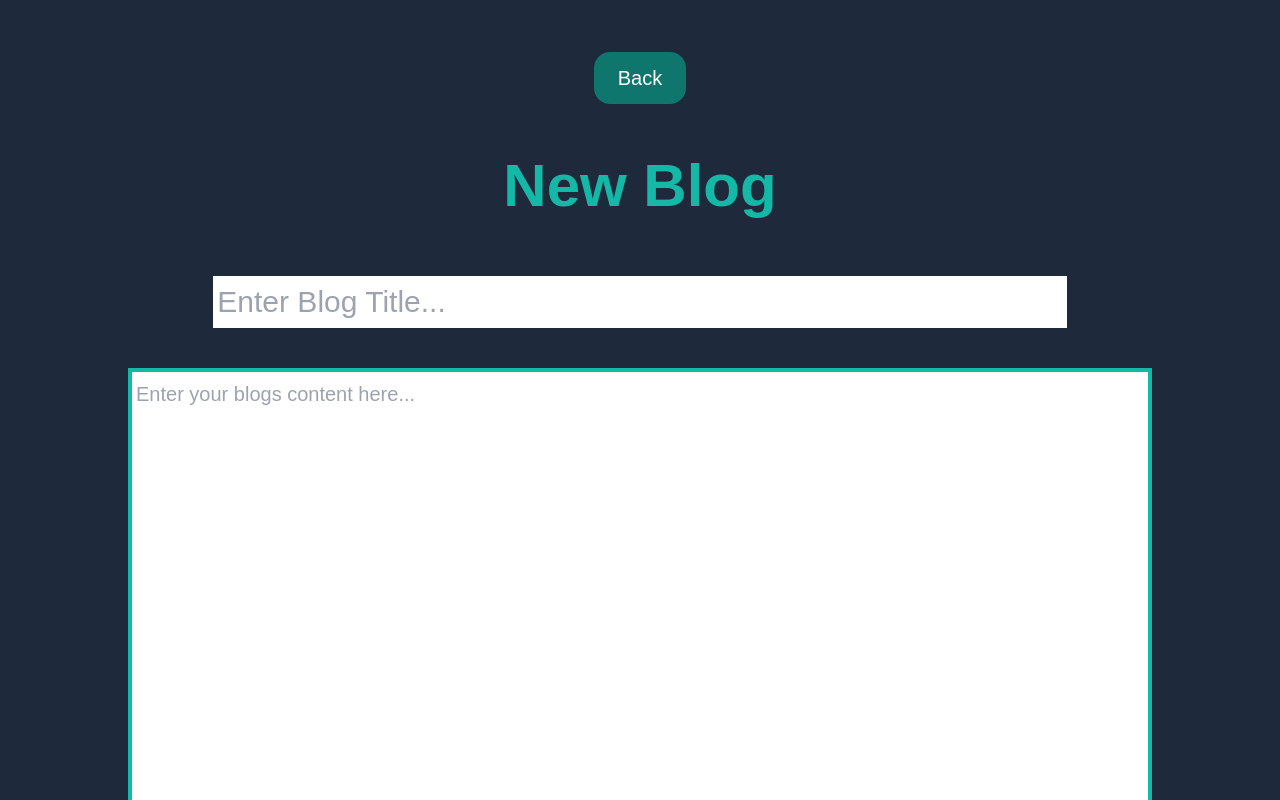
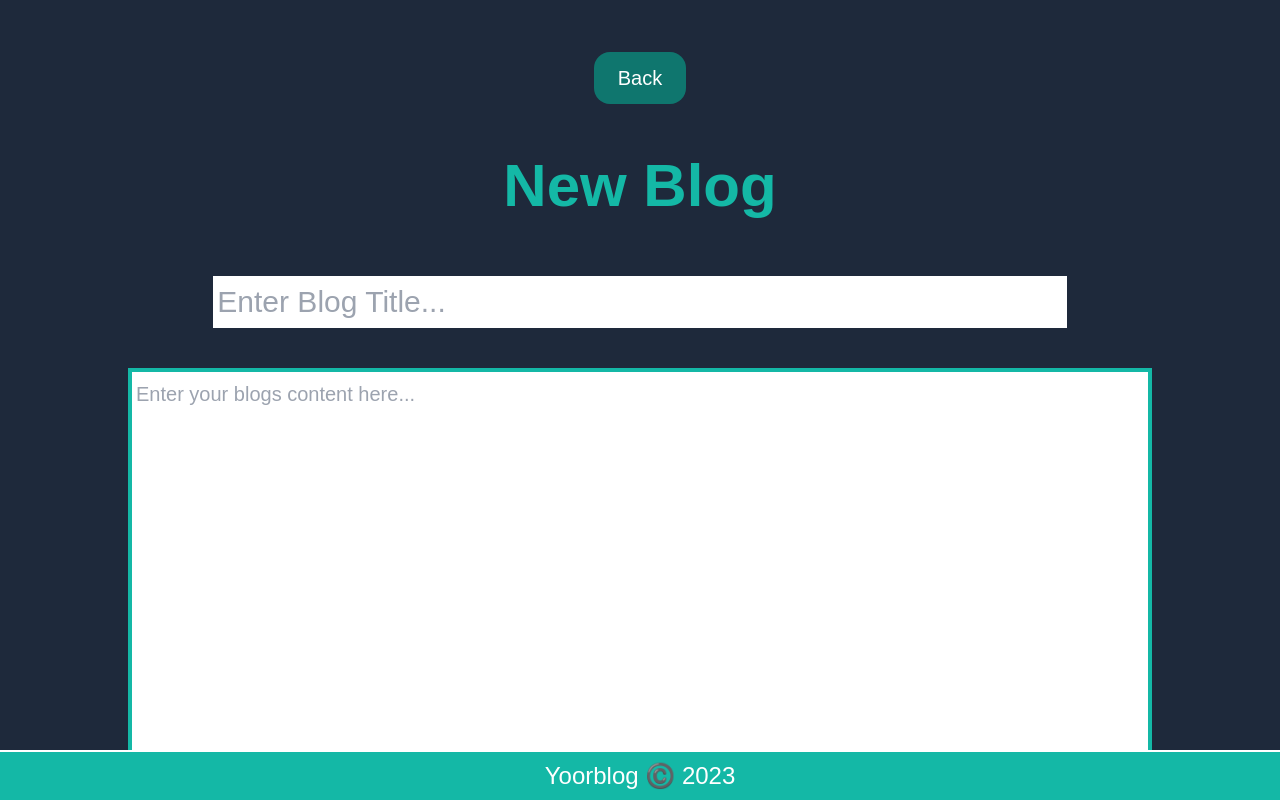
Before and after one commit to grassfedavocado/yoorblog, a Next.js app: page /blog in a window 1280 px wide. Shown: the top 800 px of the page. Built offline with nearby package versions, Linux system fonts and the light colour scheme.

Commit message:
styling fixes with better wrapping in containers

```diff
--- a/app/blog/[id]/page.tsx
+++ b/app/blog/[id]/page.tsx
@@ -2,6 +2,7 @@ import db from "@/utils/database";
 import { clerkClient } from "@clerk/nextjs/server";
 import NavbarWithBack from "@/components/server/navbarWithBack";
 import { User } from "@clerk/nextjs/dist/server";
+import Footer from "@/components/server/footer";
 
 type Props = {
   params: {
@@ -25,14 +26,14 @@ export default async function Blog({ params }: Props) {
   const paragraphs = post?.content.split(/\r?\n/).filter((p) => p != "");
 
   return (
-    <main className="flex h-screen flex-col bg-slate-800 text-white">
-      <div className="h-max pb-6">
+    <main className="bg-slate-800 text-center text-white">
+      <div className="flex flex-grow flex-col">
         <NavbarWithBack />
-        <p className="mb-6 text-center text-lg font-bold text-teal-500 md:mb-12 md:text-4xl">
+        <p className="mb-6 text-lg font-bold text-teal-500 md:mb-12 md:text-4xl">
           Blog Post {post?.title}
         </p>
 
-        <div className="text-md mb-6 text-center md:text-2xl">
+        <div className="text-md mb-6 md:text-2xl">
           <p className="text-white-500 font-bold">
             Author:{" "}
             <span className="inline font-normal text-teal-500">{user?.username ?? "N/A"}</span>
@@ -42,12 +43,14 @@ export default async function Blog({ params }: Props) {
         {paragraphs?.map((paragraph, index) => (
           <p
             key={index}
-            className="text-white-500 mx-10 mb-12 indent-10 text-sm md:mx-44 md:indent-32 md:text-xl"
+            className="text-white-500 mx-10 mb-8 text-start indent-10 text-sm md:mx-44 md:indent-32 md:text-xl"
           >
             {paragraph}
           </p>
         ))}
       </div>
+
+      <Footer />
     </main>
   );
 }
--- a/app/blog/page.tsx
+++ b/app/blog/page.tsx
@@ -1,11 +1,15 @@
 import NavbarWithBack from "@/components/server/navbarWithBack";
 import NewBlogForm from "@/components/client/NewBlogForm";
+import Footer from "@/components/server/footer";
 
 export default function Blog() {
   return (
-    <div className="flex h-max flex-col items-center bg-slate-800">
-      <NavbarWithBack />
-      <NewBlogForm />
-    </div>
+    <main className="bg-slate-800">
+      <div className="flex flex-grow flex-col justify-center text-center">
+        <NavbarWithBack />
+        <NewBlogForm />
+        <Footer />
+      </div>
+    </main>
   );
 }
--- a/app/page.tsx
+++ b/app/page.tsx
@@ -1,12 +1,14 @@
 import Navbar from "@/components/server/navbar";
 import Body from "@/components/server/body";
+import Footer from "@/components/server/footer";
 
 export default function Home() {
   return (
-    <main className="flex h-screen flex-col bg-slate-800">
+    <main className="flex h-max flex-col bg-slate-800">
       <Navbar />
       {/* @ts-expect-error Async Server Component */}
       <Body />
+      <Footer />
     </main>
   );
 }
--- a/components/client/NewBlogForm.tsx
+++ b/components/client/NewBlogForm.tsx
@@ -50,7 +50,7 @@ export default function NewBlogForm() {
   }
 
   return (
-    <div className="flex h-screen w-screen flex-col items-center">
+    <div className="flex h-screen flex-col items-center">
       <h1 className="mb-10 text-5xl font-bold text-teal-500 md:text-6xl">New Blog</h1>
       <Input
         value={title}
--- a/components/server/body.tsx
+++ b/components/server/body.tsx
@@ -20,7 +20,7 @@ export default async function Body() {
   const [blogs, count] = await get_blogs();
 
   return (
-    <div className="flex h-max flex-col items-center justify-center bg-slate-800 pb-5">
+    <div className="flex flex-grow flex-col items-center justify-center bg-slate-800 pb-5">
       {session?.userId && (
         <div className="m-8">
           <Link href="/blog/">
@@ -29,7 +29,7 @@ export default async function Body() {
         </div>
       )}
 
-      <div className="flex flex-col justify-center md:flex-row md:flex-wrap md:justify-start">
+      <div className="flex flex-grow flex-col items-center justify-center pb-6 md:flex-row md:flex-wrap">
         {blogs?.map(async (post, index) => {
           const author = await clerkClient.users.getUser(post.user_id);
 
--- a/components/server/footer.tsx
+++ b/components/server/footer.tsx
@@ -1,7 +1,7 @@
 export default function Footer() {
   return (
-    <div className="sticky bottom-0 w-full border-t-2 border-white bg-teal-500 text-center text-white">
-      <h4 className="my-2 text-lg sm:text-2xl md:my-3 md:text-2xl">Yoorblog ©️ 2023</h4>
+    <div className="sticky bottom-0 flex w-full flex-grow flex-row justify-center border-t-2 border-white bg-teal-500 text-white">
+      <h4 className="my-2 text-center text-lg sm:text-2xl md:text-2xl">Yoorblog ©️ 2023</h4>
     </div>
   );
 }
```
